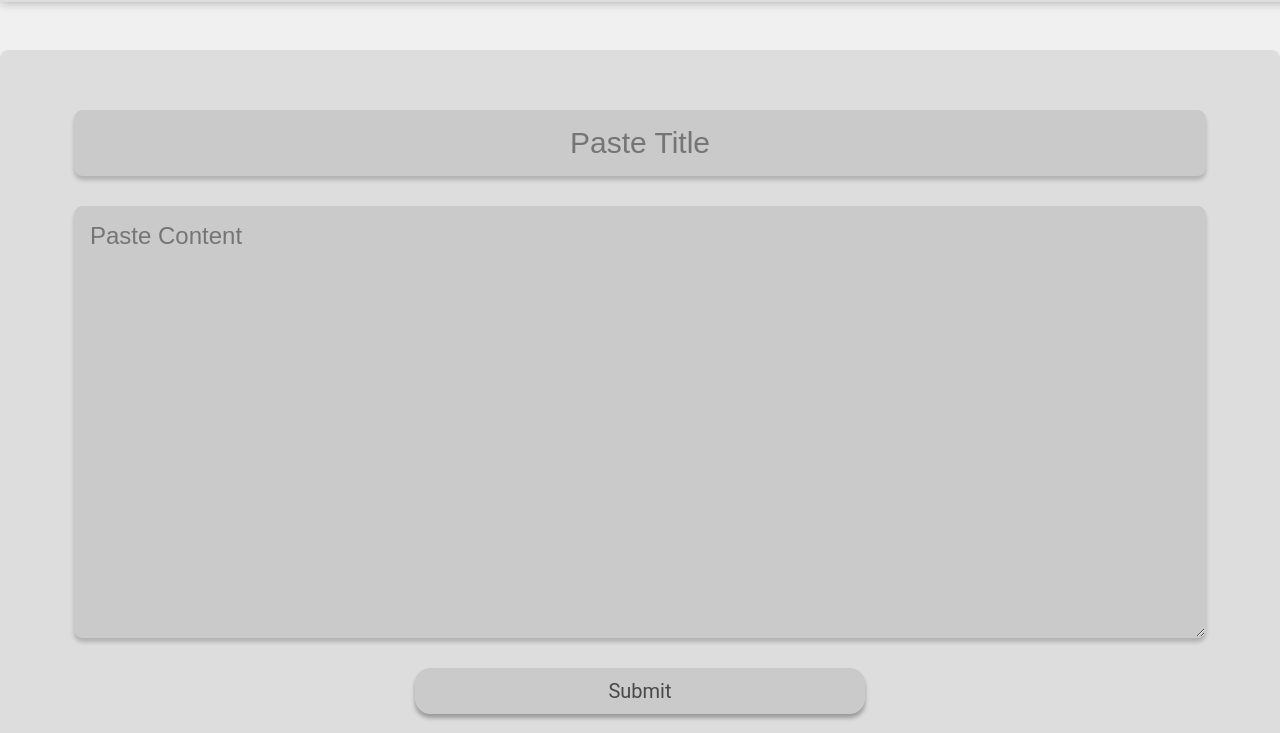
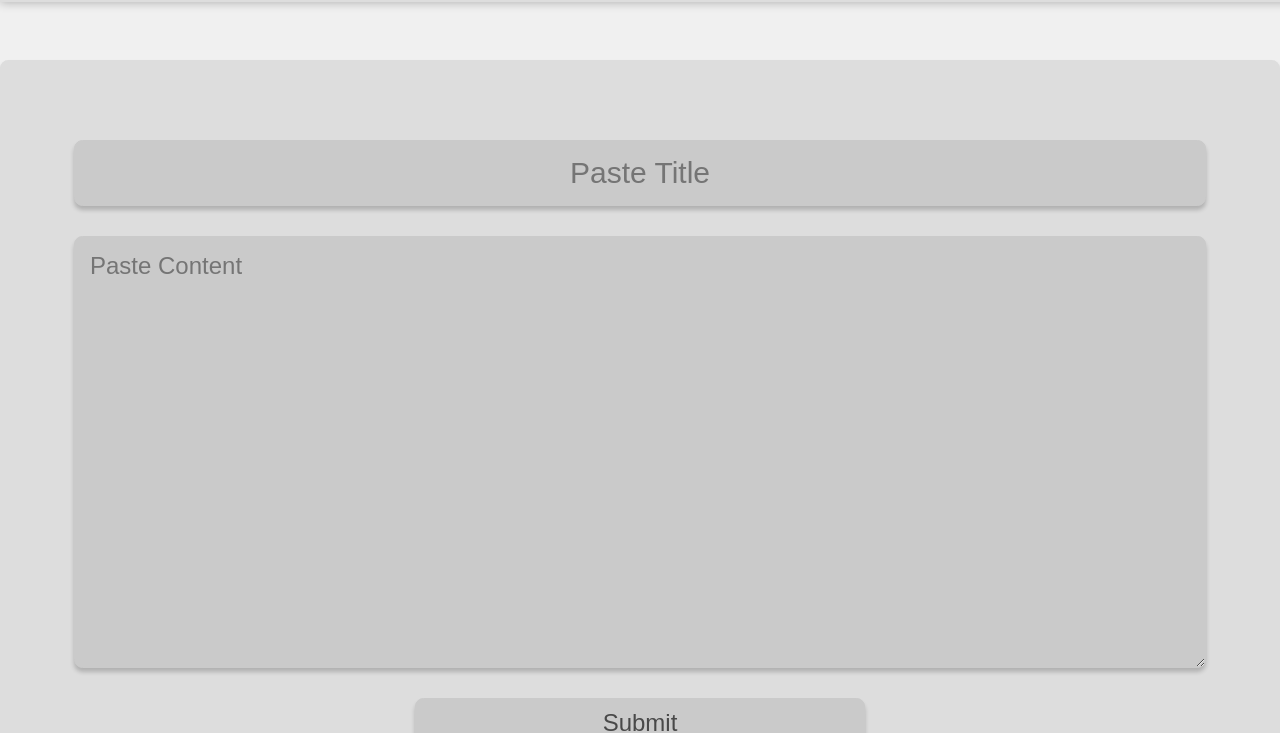
Before and after one commit to sussy-code/NSBX, a website with bundled scripts: page static/index.html in a window 1280 px wide. Shown: the part 80-813 px from the top of the page. Built offline with nearby package versions, Linux system fonts and the light colour scheme.

Commit message:
fix theme.css errors

```diff
--- a/static/themes/index-theme.css
+++ b/static/themes/index-theme.css
@@ -100,32 +100,17 @@ h1 {
 .container {
   position: relative;
   background-color: #dddddd;
-  margin: 50px auto;
-  padding: 60px 40px;
+  margin: 140px auto;
+  padding: 80px 40px;
   border-radius: 8.5px;
   box-shadow: 0px 4px 4px rgba(0, 0, 0, 0.25);
   transition: background-color 0.2s ease;
-  padding-bottom: 120px;
-  top: 80px;
-  bottom: 120px;
   width: 100%;
   height: auto;
   min-width: 600px;
-  min-height: 950px;
   max-width: 1200px;
   max-height: 3000px;
   overflow-y: hidden;
-}
-
-.container iframe {
-  position: absolute;
-  top: 0;
-  bottom: 0;
-  left: 0;
-  right: 0;
-  height: 100%;
-  width: 100%;
-  border-radius: 10px;
 }
 
 .title {
@@ -180,16 +165,16 @@ h1 {
   max-width: 700px;
   min-width: 450px;
   padding: 10px;
+  font-family: Arial, sans-serif;
+  text-align: center;
+  color: #494949;
+  font-size: 24px;
   background-color: #cacaca;
-  border-radius: 15px;
+  border-radius: 8.5px;
+  box-shadow: 0px 4px 4px rgba(0, 0, 0, 0.2);
+  transition: background-color 0.2s ease;
   border: 1px solid #cacaca;
-  box-shadow: 0px 4px 4px rgba(0, 0, 0, 0.3);
-  font-family: "Roboto", "Segoe UI", Tahoma, sans-serif;
-  font-size: 20px;
-  color: #494949;
-  text-align: center;
   cursor: pointer;
-  transition-duration: 0.4s;
 }
 
 #login-form-submit:hover {
```
